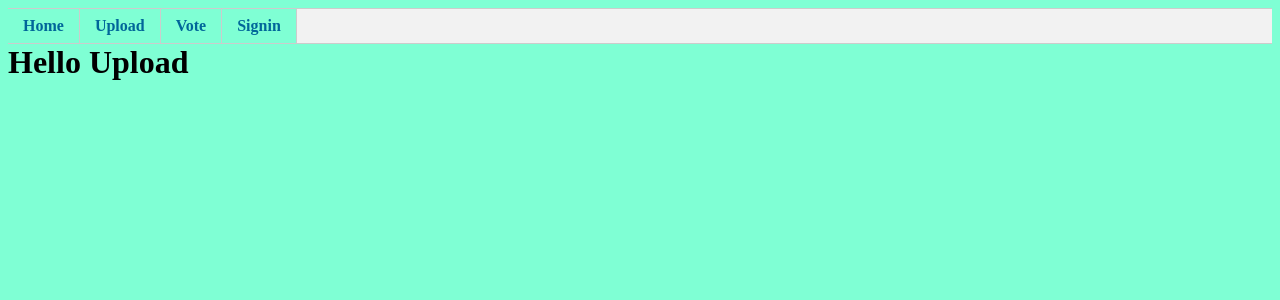
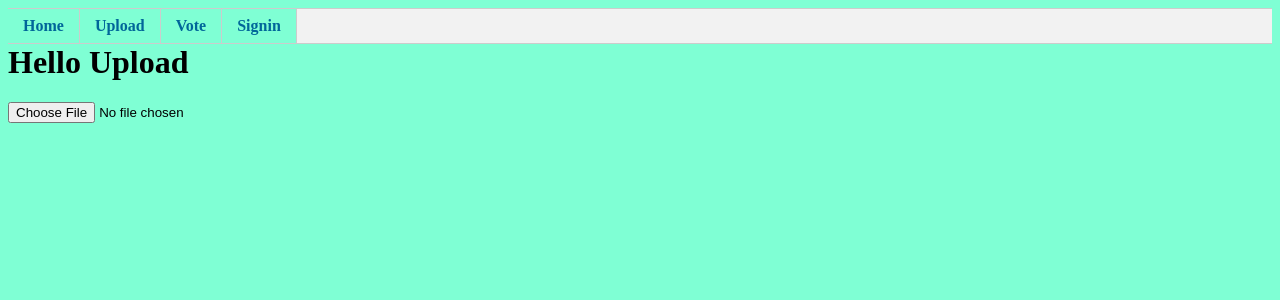
Before and after one commit to KingWobbegong/Scratch, a React app: page /upload in a window 1280 px wide. Shown: the top 300 px of the page. Built offline with nearby package versions, Linux system fonts and the light colour scheme.

Commit message:
We have upload functionality
Co-authored-by: Nayan Parmar <nparmar1@users.noreply.github.com>

```diff
--- a/client/components/Upload.jsx
+++ b/client/components/Upload.jsx
@@ -5,6 +5,66 @@ const Upload = props => (
     <div className='uploadComponentHead'>
         <div className='upload'>
             <h1>Hello Upload</h1>
+            <input
+            type="file"
+            onChange={
+
+/*THIS IS THE (anonymous) FUNCTION THAT WILL, ON CHANGE
+(AKA USER SELECTS A PICTURE, HITS OK)
+SEND THIS PHOTO TO THE BACKEND API IN THE CORRECT FORMAT
+FOR IT TO BE SAVED INTO OUR IMAGES FOLDER!!!!
+
+NOTE HOW I'M SUPER COOL AND THE SERVER RESPONDS WITH
+THE RESULTANT FILEPATH (SUPER IMPORTANT: IT'S IN TEXT, NOT JSON!!!)
+WE NEED TO GET ALL OF THIS STUFF OUT OF HERE AND INTO ACTIONS, CREATE APPROPRIATE DISPATCHES,
+ALL OF THAT, BUT THIS FUNCTION AND THE BACKEND FUNCTIONALITY NOW EXIST!
+
+Also note that the parameter for this function ("e") is the event that triggered
+the onChange event listener.
+
+
+!!!!!!!!!!!!!!!!IMPORTANT!!!!!!!!!!!!!!!!!!!
+!! !! e.target.value = a string that refers to the file name,
+!! !! e.target.files[0] = the file itself
+(we're not dealing with multiple files: THIS IS BEST SHOT!)
+THESE FACTS ARE TRUE BECAUSE EVENTS ARE WEIRD AND THEY JUST ARE! THEY ARE NOT ARBITRARY
+(except for me calling the event 'e', you can call it whatever you like), I DID NOT COME UP
+WITH THE EVENT RESPONSE OBJECT STRUCTURE, ASSUME AT THIS POINT IT IS WHAT IT IS!
+!!!!!!!!!!!!!!!!!!!!!!!
+
+Also to do: we're going to want to set an initial 'value' for this input in state,
+that initial value has to be null (otherwise it won't work.  it would be a security risk to allow
+websites to automagically target files on someone's computer)
+and on completion of all the work, have the reducer set it equal to null again.
+
+--Mike
+*/
+
+            e=>{
+                const filename = e.target.value;
+                const formData = new FormData();
+                formData.append(filename, e.target.files[0])
+                fetch('http://localhost:3000/api/upload', {
+                    method: 'POST',
+                    body: formData
+                })
+                .then(response=>response.text())
+                .then(response=>{
+                    /*
+                    NOTE:
+                    response has now been processed and is a string that is equal to the new
+                    filepath of the file you just uploaded to the server. So, you know,
+                    shove it into state or something? Add it to the array of filepaths we have?
+                    Send it to the database? I have faith, you'll kick ass
+                    */
+                    console.log("this is gonna be your filepath: ",response)})
+                .catch(err=>console.log('whoops: ', err));
+            }
+
+
+        }
+            accept="image/png, image/jpeg"
+            />
         </div>
     </div>
 )
--- a/package.json
+++ b/package.json
@@ -17,6 +17,7 @@
     "@babel/preset-react": "^7.14.5",
     "babel-loader": "^8.2.2",
     "concurrently": "^6.2.0",
+    "cors": "^2.8.5",
     "cross-env": "^7.0.3",
     "css-loader": "^5.2.6",
     "isomorphic-fetch": "^3.0.0",
```
Also changed, not shown: 1 other file (tests, documents, lock files or other folders).
